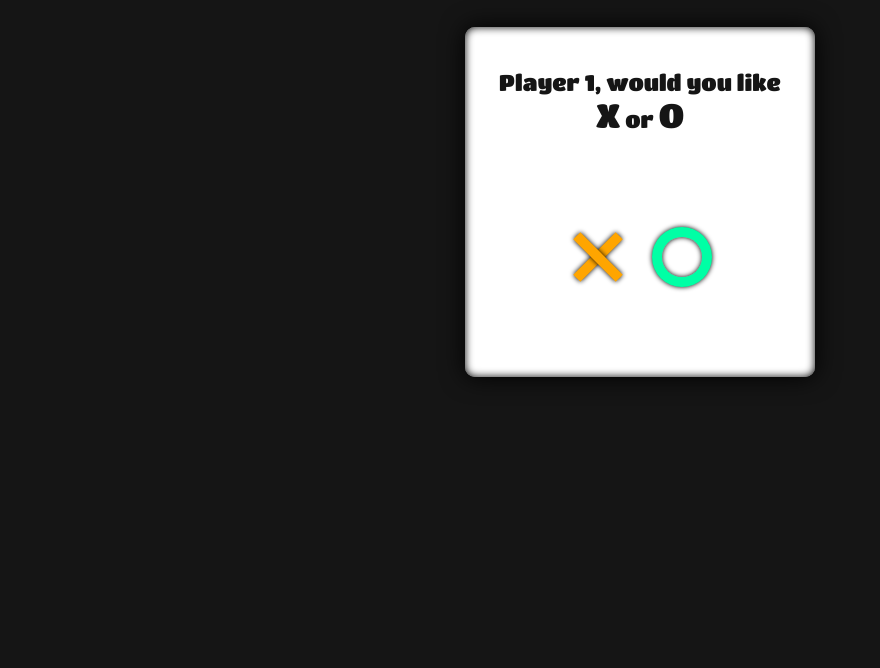
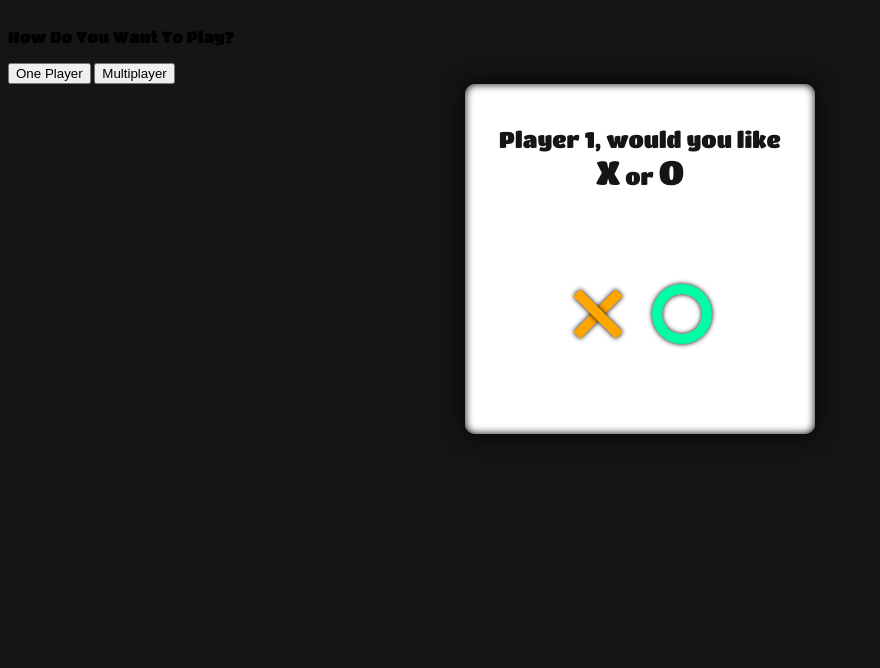
Before and after one commit to maikenegreiros/tic-tac-toe, a website built with webpack: page index.html in a window 1280 px wide. Shown: the part 132-800 px from the top of the page, without its empty margins (0-880 px from the left). Built offline with nearby package versions, Linux system fonts and the light colour scheme.

Commit message:
Criação de layout da janela da escolha de modo

```diff
--- a/index.html
+++ b/index.html
@@ -11,6 +11,13 @@
         <h1>Tic Tac Toe</h1>
         <div id="app">
             <div class="player-turn"></div>
+            <div class="choose-mode-container">
+                <p>How Do You Want To Play?</p>
+                <div class="buttons-mode-container">
+                    <button data-mode="oneplayer" class="button-choose-mode" type="button" name="button">One Player</button>
+                    <button data-mode="multiplayer" class="button-choose-mode" type="button" name="button">Multiplayer</button>
+                </div>
+            </div>
             <div class="choose-marker-container">
                 <p>Player 1, would you like <span class="text-marker">X</span> or <span class="text-marker">O</span></p>
                 <div class="buttons-choose-container">
```
